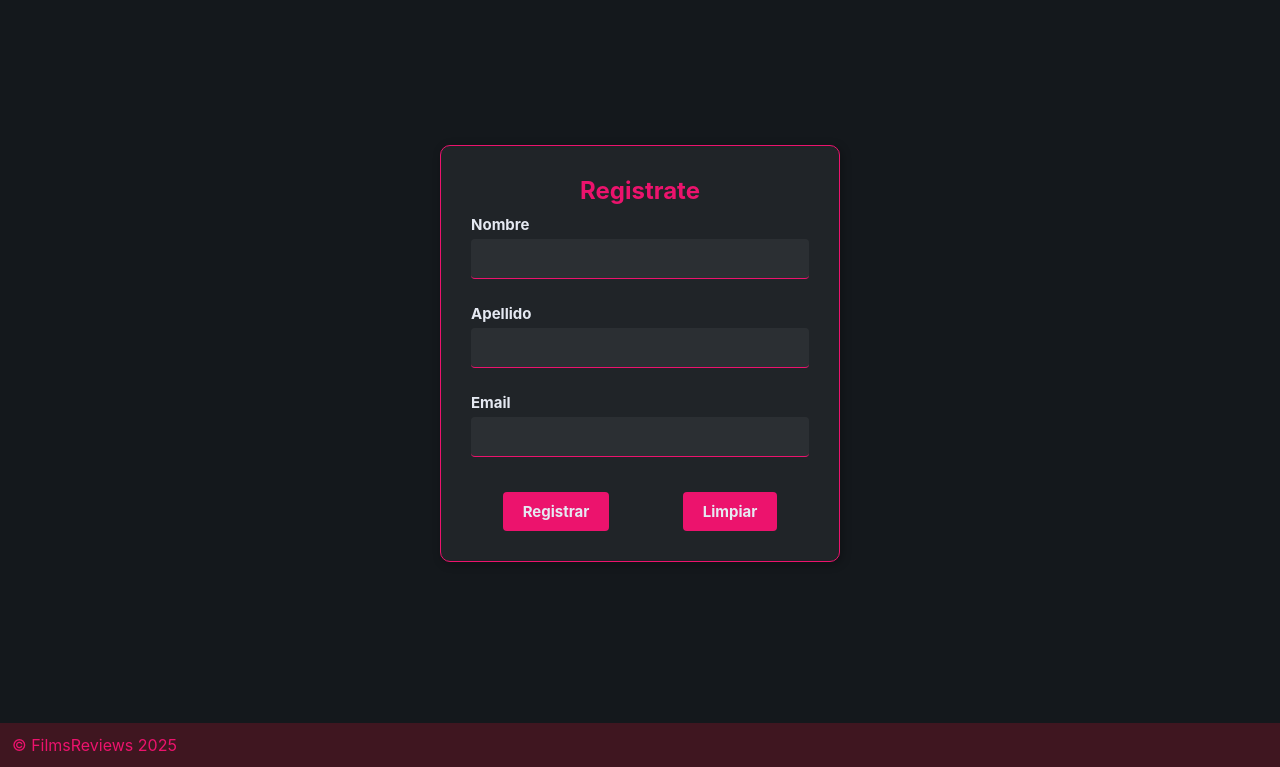
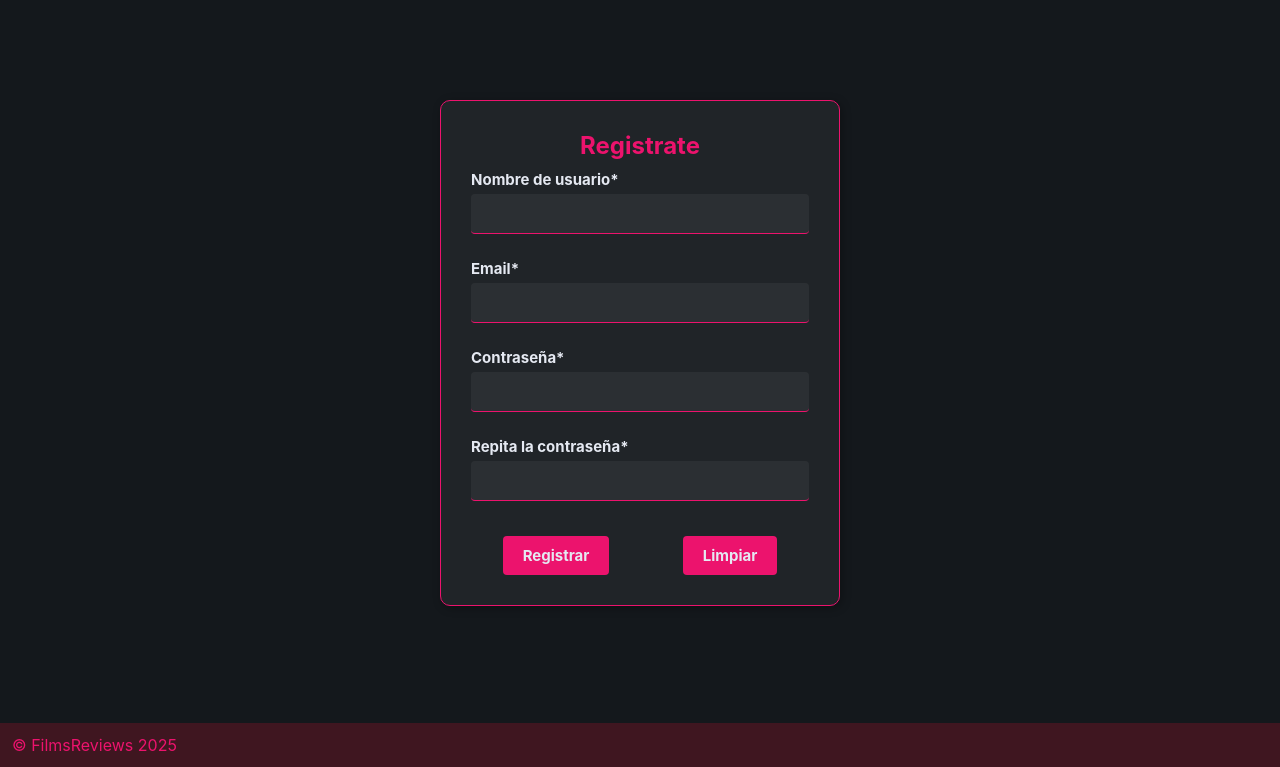
Before and after one commit to LeandroLeyes/TPI_ProgWeb, a plain HTML site: page pages/registro.html in a window 1280 px wide. Shown: the part 77-844 px from the top of the page. Drawn offline with Linux system fonts and the light colour scheme.

Commit message:
Actualizacion Pagina Registro
Cambio de inputs y se agregaron id

```diff
--- a/pages/registro.html
+++ b/pages/registro.html
@@ -26,12 +26,14 @@
         <div class="contenedor">
             <form action="" novalidate>
                 <h3>Registrate</h3>
-                <label for="">Nombre </label>
-                <input name="nombre" type="text">
-                <label for="">Apellido</label>
-                <input name="apellido" type="text">
-                <label for="">Email</label>
-                <input name="mail" type="text">
+                <label for="">Nombre de usuario* </label>
+                <input name="nombre" type="text" id="nombre">
+                <label for="email">Email* </label>
+                <input name="email" type="text" id="email">
+                <label for="contraseña">Contraseña* </label>
+                <input name="contraseña" type="text" id="contraseña">
+                <label for="contraseña2">Repita la contraseña* </label>
+                <input name="contraseña2" type="text" id="contraseña2">
                 <div class="buttons">
                     <button type="submit">Registrar</button>
                     <button type="reset">Limpiar</button>
```
